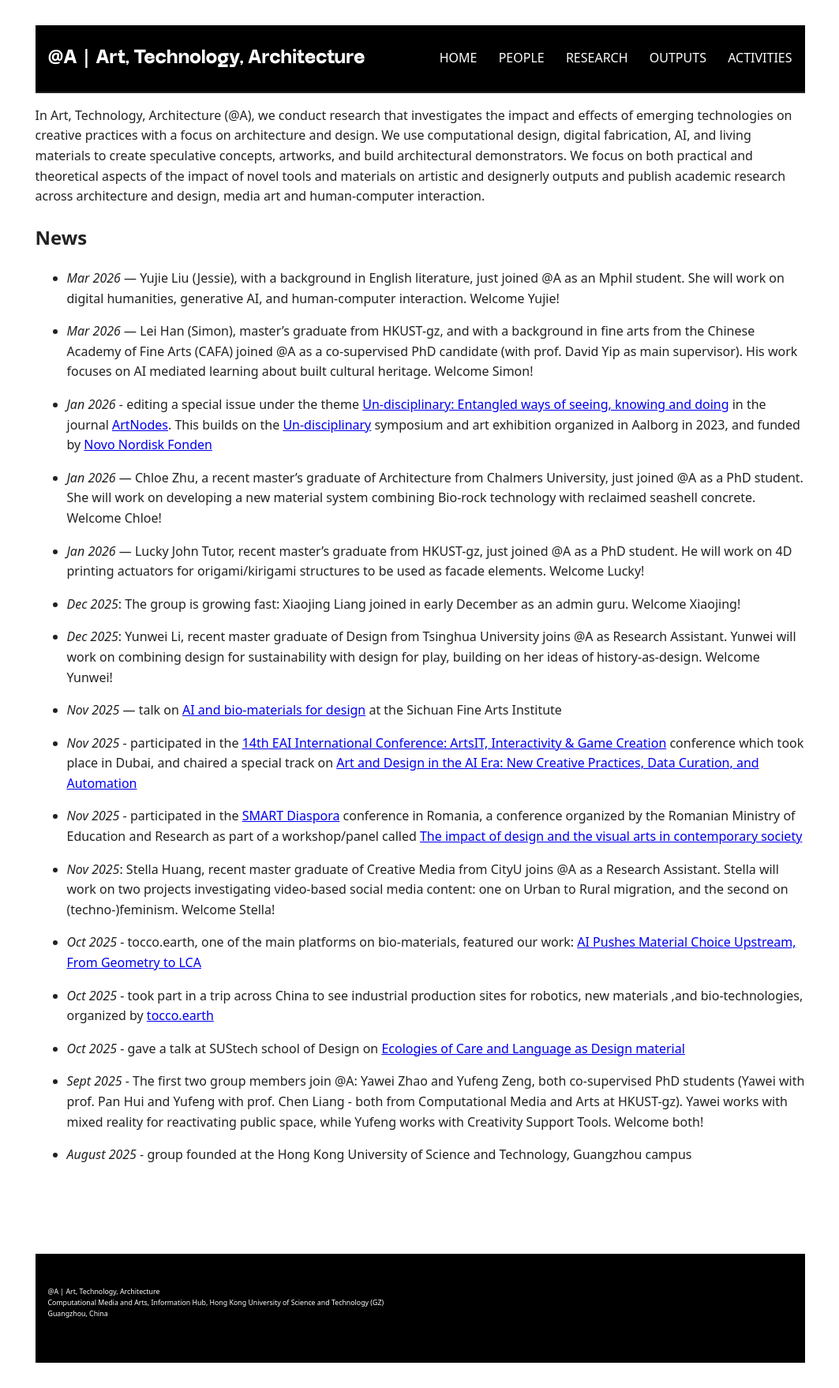
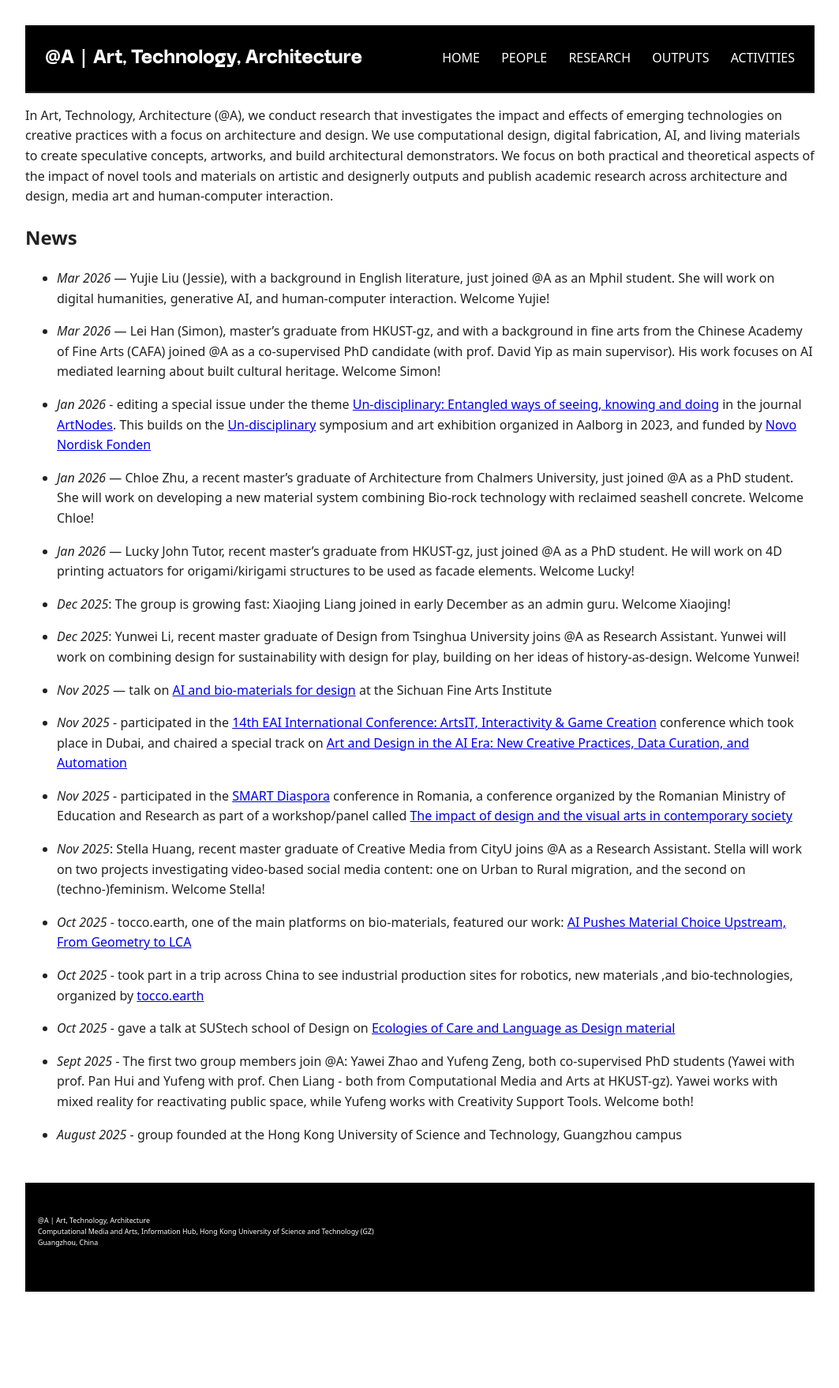
Before and after one commit to anqua/at-a, a Jekyll site: the page built from index.md, in a window 1280 px wide. Shown: the whole page at 79% size, without its empty margins (108-1171 px from the left). Built offline with Jekyll 4.4.1, drawn with Linux system fonts in a browser that asks for light colours; some web fonts are replaced; after the commit the page ends 1668 px from its top, so only the background shows below that.

Commit message:
Update style.css

```diff
--- a/assets/css/style.css
+++ b/assets/css/style.css
@@ -24,7 +24,7 @@
 
 
 body {
-  max-width: 975px;
+  max-width: 1000px;
   margin: 2rem auto;
   padding: 0 1rem;
   font-family: system-ui, -apple-system, BlinkMacSystemFont, sans-serif;
@@ -206,7 +206,7 @@ h1 {
 
   background-color: #000; /* black */
   color: #fff;
-  margin-top: 7em;
+  margin-top: 3em;
   padding: 2em 1em;
 }
 
```
